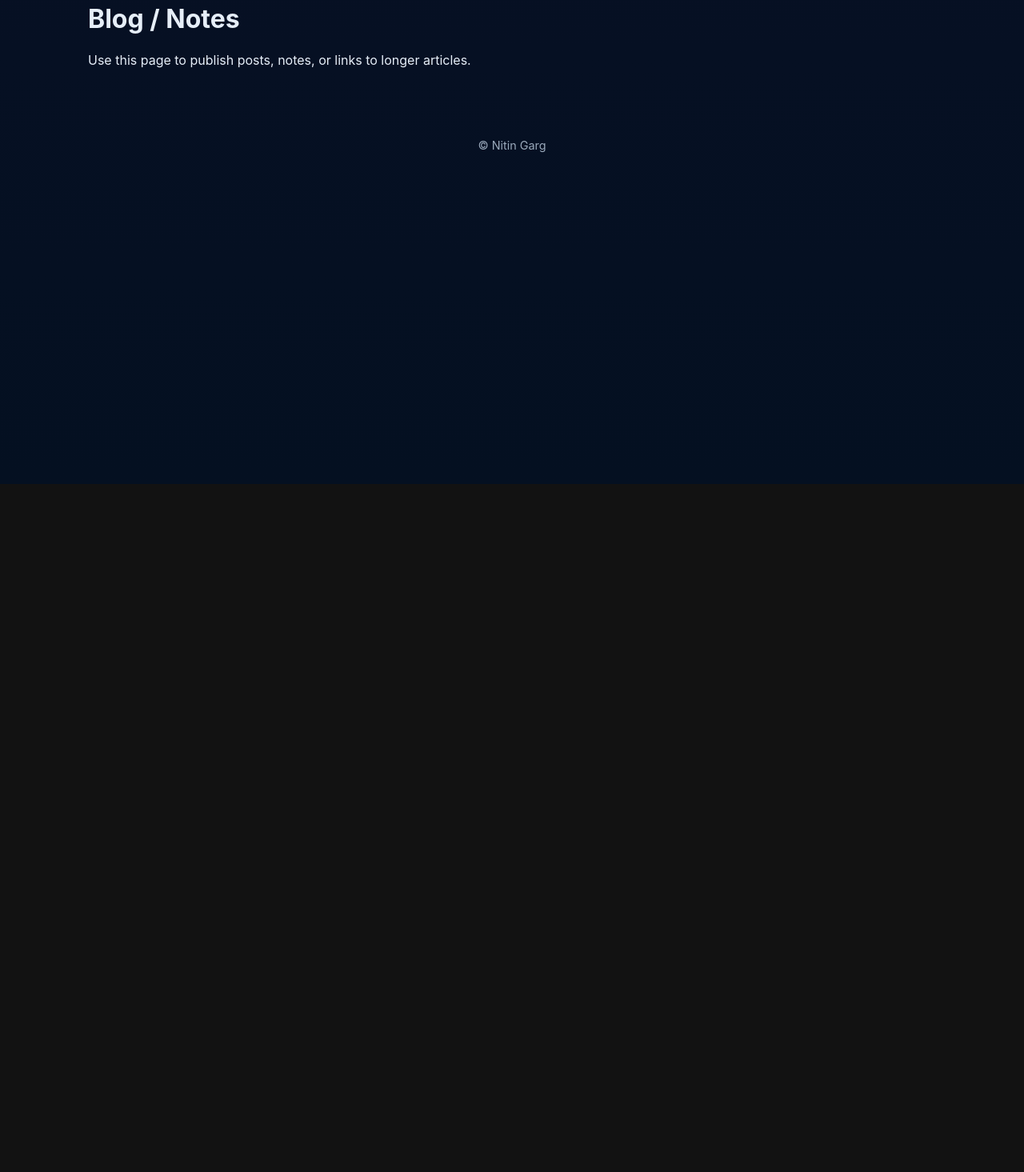
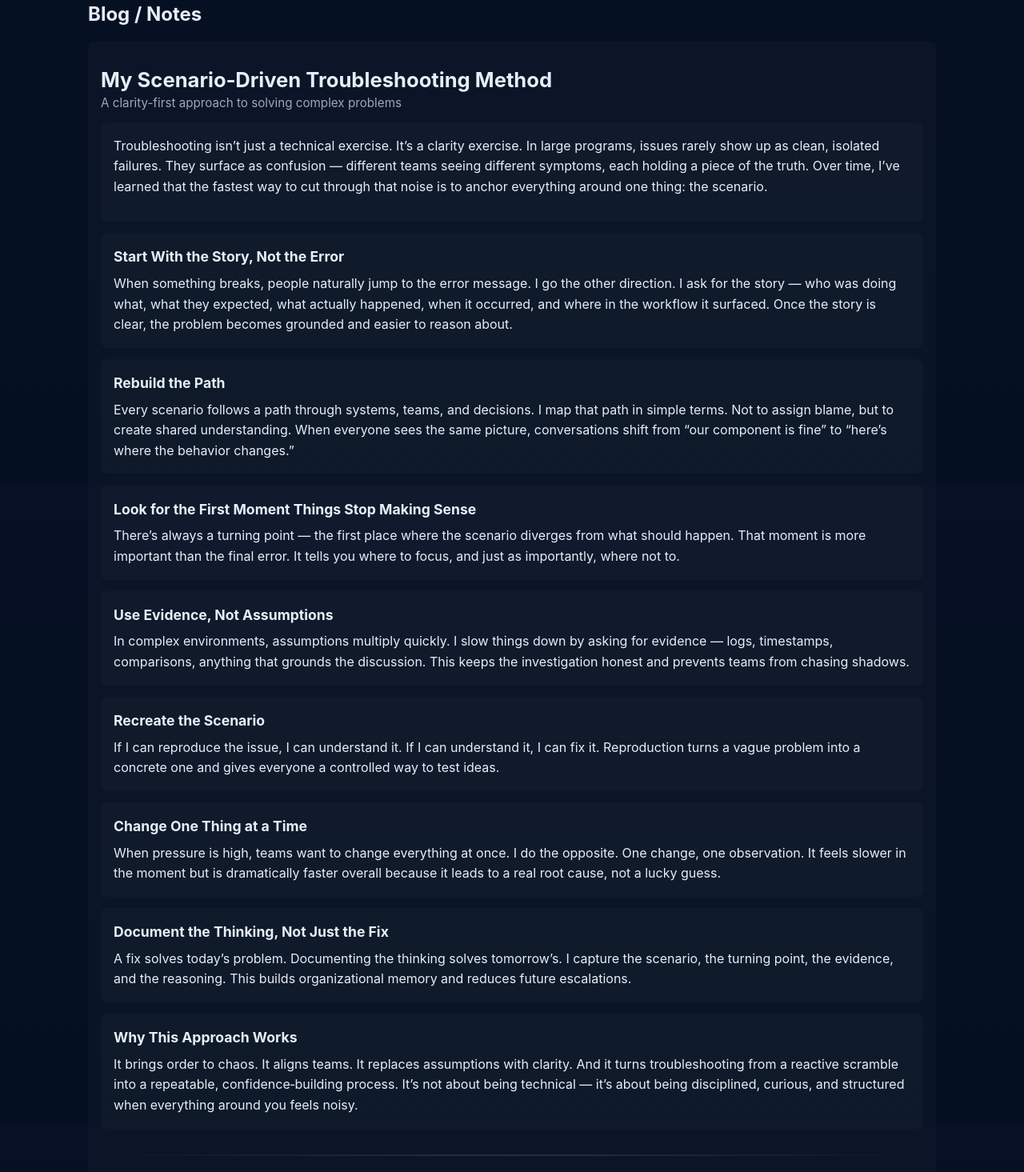
Before and after one commit to Nitins-Repo/personal-website, a website built with Vite: page blog.html in a window 1280 px wide. Shown: the part 195-1660 px from the top of the page at 80% size. Before the commit the page ends 800 px from the top, so only its background shows below. Built offline with nearby package versions, Linux system fonts and the light colour scheme.

Commit message:
Add blog post 'My Scenario‑Driven Troubleshooting Method' and styles

```diff
--- a/blog.html
+++ b/blog.html
@@ -58,12 +58,103 @@
       <a href="index.html" class="btn ghost">
         Home
       </a>
-      <h1>
+      <h2 class="page-title">
         Blog / Notes
-      </h1>
-      <p>
-        Use this page to publish posts, notes, or links to longer articles.
-      </p>
+      </h2>
+
+      <section class="blog-entries">
+        <article class="blog-entry">
+
+          <header class="post-header">
+            <h1>My Scenario‑Driven Troubleshooting Method</h1>
+            <p class="post-subtitle">A clarity-first approach to solving complex problems</p>
+          </header>
+
+          <div class="post-content">
+
+            <section class="post-intro">
+              <p>
+                Troubleshooting isn’t just a technical exercise. It’s a clarity exercise. In large programs, issues rarely show up as clean,
+                isolated failures. They surface as confusion — different teams seeing different symptoms, each holding a piece of the truth.
+                Over time, I’ve learned that the fastest way to cut through that noise is to anchor everything around one thing: the scenario.
+              </p>
+            </section>
+
+            <section class="post-section">
+              <h2>Start With the Story, Not the Error</h2>
+              <p>
+                When something breaks, people naturally jump to the error message. I go the other direction. I ask for the story — who was doing
+                what, what they expected, what actually happened, when it occurred, and where in the workflow it surfaced. Once the story is clear,
+                the problem becomes grounded and easier to reason about.
+              </p>
+            </section>
+
+            <section class="post-section">
+              <h2>Rebuild the Path</h2>
+              <p>
+                Every scenario follows a path through systems, teams, and decisions. I map that path in simple terms. Not to assign blame, but to
+                create shared understanding. When everyone sees the same picture, conversations shift from “our component is fine” to
+                “here’s where the behavior changes.”
+              </p>
+            </section>
+
+            <section class="post-section">
+              <h2>Look for the First Moment Things Stop Making Sense</h2>
+              <p>
+                There’s always a turning point — the first place where the scenario diverges from what should happen. That moment is more important
+                than the final error. It tells you where to focus, and just as importantly, where not to.
+              </p>
+            </section>
+
+            <section class="post-section">
+              <h2>Use Evidence, Not Assumptions</h2>
+              <p>
+                In complex environments, assumptions multiply quickly. I slow things down by asking for evidence — logs, timestamps, comparisons,
+                anything that grounds the discussion. This keeps the investigation honest and prevents teams from chasing shadows.
+              </p>
+            </section>
+
+            <section class="post-section">
+              <h2>Recreate the Scenario</h2>
+              <p>
+                If I can reproduce the issue, I can understand it. If I can understand it, I can fix it. Reproduction turns a vague problem into a
+                concrete one and gives everyone a controlled way to test ideas.
+              </p>
+            </section>
+
+            <section class="post-section">
+              <h2>Change One Thing at a Time</h2>
+              <p>
+                When pressure is high, teams want to change everything at once. I do the opposite. One change, one observation. It feels slower in
+                the moment but is dramatically faster overall because it leads to a real root cause, not a lucky guess.
+              </p>
+            </section>
+
+            <section class="post-section">
+              <h2>Document the Thinking, Not Just the Fix</h2>
+              <p>
+                A fix solves today’s problem. Documenting the thinking solves tomorrow’s. I capture the scenario, the turning point, the evidence,
+                and the reasoning. This builds organizational memory and reduces future escalations.
+              </p>
+            </section>
+
+            <section class="post-section">
+              <h2>Why This Approach Works</h2>
+              <p>
+                It brings order to chaos. It aligns teams. It replaces assumptions with clarity. And it turns troubleshooting from a reactive
+                scramble into a repeatable, confidence‑building process. It’s not about being technical — it’s about being disciplined, curious,
+                and structured when everything around you feels noisy.
+              </p>
+            </section>
+
+          </div>
+
+        </article>
+
+        <hr class="entry-separator" />
+        <!-- Add another <article class="blog-entry">...</article> after the separator for future posts -->
+      </section>
+
     </main>
     <footer class="site-footer">
       © Nitin Garg
--- a/src/styles.css
+++ b/src/styles.css
@@ -99,3 +99,23 @@ a[href^="tel:"]:hover,a[href^="tel:"]:focus{color:inherit;text-decoration:underl
 
 /* Tag pill styling */
 .tag{display:inline-block;padding:.18rem .6rem;margin-right:.4rem;border-radius:999px;background:rgba(255,255,255,0.03);color:var(--muted);font-size:.85rem}
+
+/* Blog post styles */
+.blog-entries{margin-top:1rem}
+.blog-entry{background:transparent;padding:0;margin:0}
+.post-header{margin:1rem 0 0}
+.post-header h1{font-size:1.6rem;margin:.25rem 0;color:var(--text)}
+.post-subtitle{color:var(--muted);margin:0 0 1rem;font-size:0.95rem}
+.post-content{padding:0;margin:0 0 .9rem;line-height:1.6}
+.post-intro{margin:0 0 .9rem}
+.post-content p{margin:0 0 .9rem}
+.post-section{margin:0 0 .9rem}
+.post-section h2{font-size:1.1rem;margin:0 0 .4rem}
+.post-section p{margin:0}
+
+.entry-separator{
+	border:0;
+	height:2px;
+	background:linear-gradient(90deg,transparent,rgba(154,169,187,0.18),transparent);
+	margin:2rem 0;
+}
```
